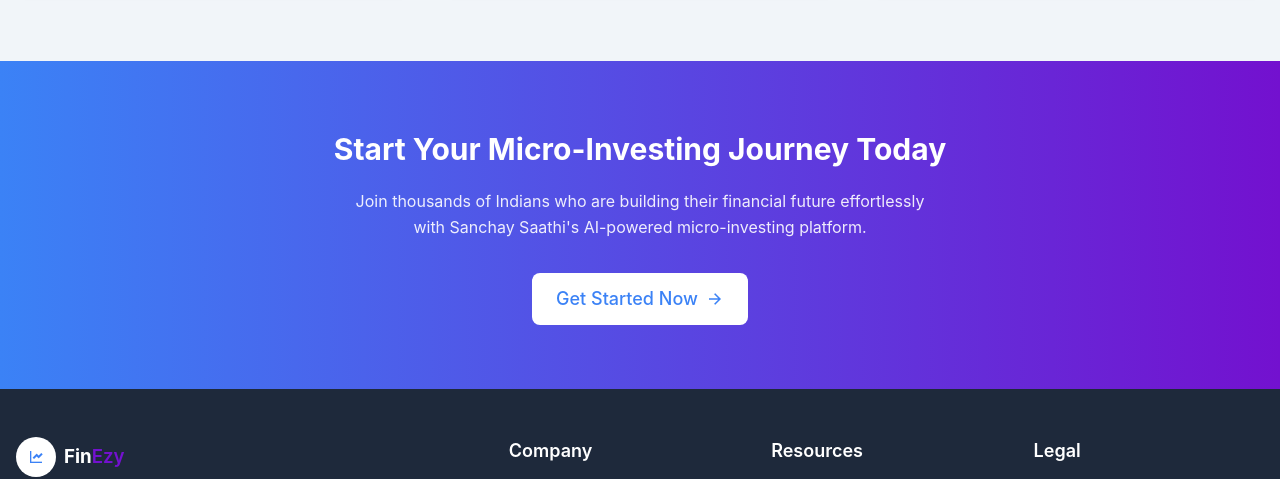
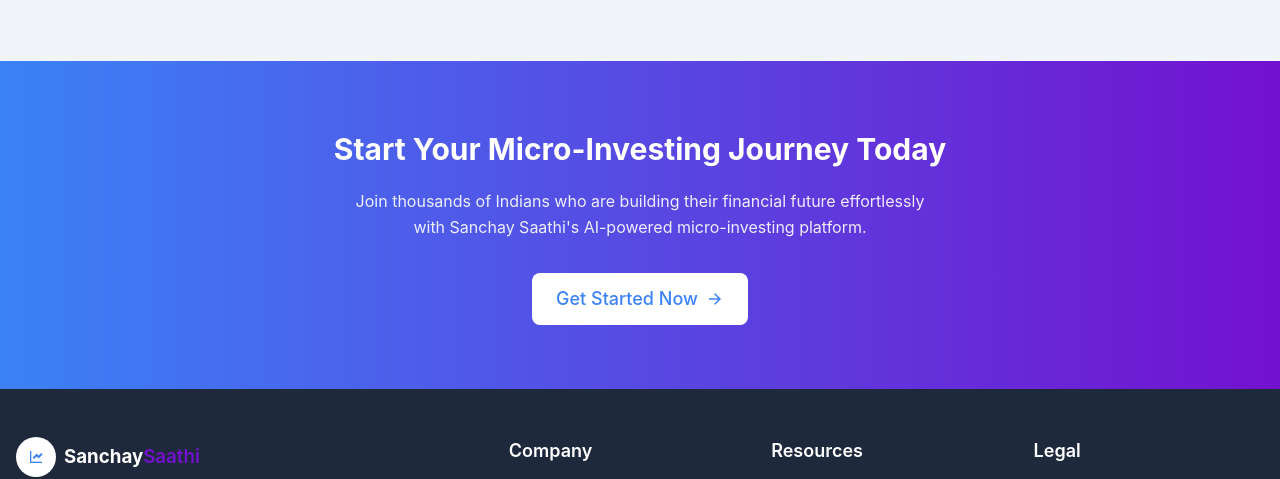
Before and after one commit to tirthankar1-web/Sanchay-Saathi-Banking-App, a plain HTML site: page index.html in a window 1280 px wide. Shown: the part 2770-3249 px from the top of the page. Drawn offline with nearby package versions, Linux system fonts and the light colour scheme.

Commit message:
Fix HTML formatting and ensure proper structure

```diff
--- a/index.html
+++ b/index.html
@@ -282,7 +282,7 @@
                         <div class="footer-logo-icon">
                             <i class="ri-line-chart-fill"></i>
                         </div>
-                        <h3 class="footer-logo-text">Fin<span class="accent">Ezy</span></h3>
+                        <h3 class="footer-logo-text">Sanchay<span class="accent">Saathi</span></h3>
                     </div>
                     <p class="footer-tagline">
                         Making investing easy, accessible, and smart for everyone in India.
@@ -335,4 +335,5 @@
 
     <script src="script.js"></script>
 </body>
+
 </html>
```
